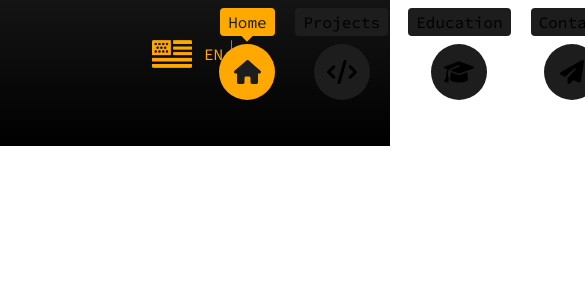
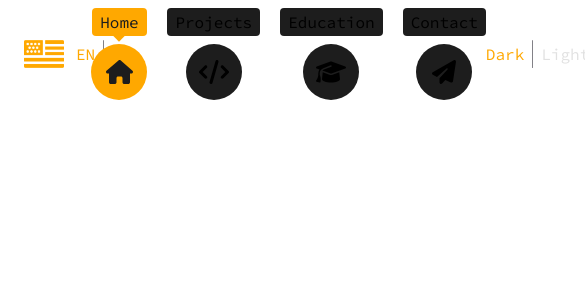
Before and after one commit to JhonatanGAlves/jhonatans-portfolio, a React (Vite) app: page / in a window 390 px wide. Shown: the top 300 px of the page, 585 px wide, since content can reach past the window. Built offline with nearby package versions, Linux system fonts and the light colour scheme.

Commit message:
feat: ✨ Changing the header structure when scrolling

```diff
--- a/src/components/Header/Header.tsx
+++ b/src/components/Header/Header.tsx
@@ -1,4 +1,4 @@
-import { useContext } from "react";
+import { useContext, useEffect, useState } from "react";
 
 import { NavBar } from "./navbar/NavBar";
 import SwitchLanguage from "./switches/languages/SwitchLanguage";
@@ -7,14 +7,32 @@ import { SwitchTheme } from "./switches/themes/SwitchTheme";
 
 export const Header = () => {
   const { theme, setTheme } = useContext(PortfolioContext);
+  const [scrollPosition, setScrollPosition] = useState<number>(0);
+
+  function handleScroll() {
+    const scrollPosition = window.scrollY;
+    setScrollPosition(scrollPosition);
+  }
+
+  useEffect(() => {
+    handleScroll();
+    window.addEventListener("scroll", handleScroll);
+    return () => {
+      window.removeEventListener("scroll", handleScroll);
+    };
+  }, []);
 
   return (
-    <div className={`px-6`}>
+    <div className={`w-full px-6 fixed`}>
       <header
-        className={`flex justify-between items-center pt-2 pb-[2.875rem] px-32`}
+        className={`${
+          scrollPosition > 0
+            ? "pb-2 border-b border-[var(--gray-500)] dark:border-[var(--dark-gray-500)]"
+            : "pb-[2.875rem]"
+        } flex justify-between items-center pt-2 px-0 min-[828px]:px-8 lg:px-32 transition-all`}
       >
         <SwitchLanguage theme={theme} />
-        <NavBar theme={theme} />
+        <NavBar theme={theme} scrollPosition={scrollPosition} />
         <SwitchTheme theme={theme} setTheme={setTheme} />
       </header>
     </div>
--- a/src/components/Header/navbar/NavBar.tsx
+++ b/src/components/Header/navbar/NavBar.tsx
@@ -12,20 +12,13 @@ import { useI18n } from "../../../hooks/useI18n";
 
 interface NavBarProps {
   theme: "dark" | "light";
+  scrollPosition: number;
 }
 
-export const NavBar = ({ theme }: NavBarProps) => {
+export const NavBar = ({ theme, scrollPosition }: NavBarProps) => {
   const [selectedNav, setSelectedNav] = useState("home");
   const [currentHover, setCurrentHover] = useState("");
   const { i18n } = useI18n();
-
-  function getColorOfSelectedItem(nameItem: string): string {
-    return selectedNav === nameItem
-      ? "text-[var(--gray-800)] dark:text-[var(--dark-gray-800)] bg-[var(--detail)] dark:bg-[var(--dark-detail)]"
-      : `text-[var(--gray-${
-          theme === "dark" ? "500" : "800"
-        })] bg-[var(--gray-500)] dark:bg-[var(--dark-gray-800)]`;
-  }
 
   const navBarItemsData = [
     {
@@ -46,25 +39,37 @@ export const NavBar = ({ theme }: NavBarProps) => {
     },
   ];
 
+  function getColorOfSelectedItem(nameItem: string): string {
+    return selectedNav === nameItem
+      ? "text-[var(--gray-800)] dark:text-[var(--dark-gray-800)] bg-[var(--detail)] dark:bg-[var(--dark-detail)]"
+      : `text-[var(--gray-${
+          theme === "dark" ? "500" : "800"
+        })] bg-[var(--gray-500)] dark:bg-[var(--dark-gray-800)]`;
+  }
+
   return (
     <nav>
       <ul className={`flex items-center gap-5`}>
         {navBarItemsData.map((item) => (
           <div
             key={item.name}
-            className={`flex flex-col items-center gap-1`}
+            className={`${
+              scrollPosition > 0 ? "hover:opacity-85" : ""
+            } flex flex-col items-center gap-1 transition-all`}
             onMouseEnter={() => setCurrentHover(item.name)}
             onMouseLeave={() => setCurrentHover("")}
           >
             <div
-              className={`flex flex-col items-center ${
+              className={`${
+                scrollPosition > 0 ? "hidden opacity-0" : ""
+              } flex flex-col items-center ${
                 selectedNav === item.name ? "h-fit" : "h-8"
               }`}
             >
               <span
                 className={`py-0.5 px-2 ${getColorOfSelectedItem(
                   item.name
-                )} rounded`}
+                )} rounded z-10`}
               >
                 {i18n(item.name)}
               </span>
@@ -72,8 +77,10 @@ export const NavBar = ({ theme }: NavBarProps) => {
                 className={`${
                   selectedNav === item.name || currentHover === item.name
                     ? "-mt-1"
-                    : "hidden"
-                } w-2 h-2 rotate-45 ${getColorOfSelectedItem(item.name)}`}
+                    : "-mt-2.5"
+                } w-2 h-2 rotate-45 ${getColorOfSelectedItem(
+                  item.name
+                )} transition-all`}
               />
             </div>
             <a
```
